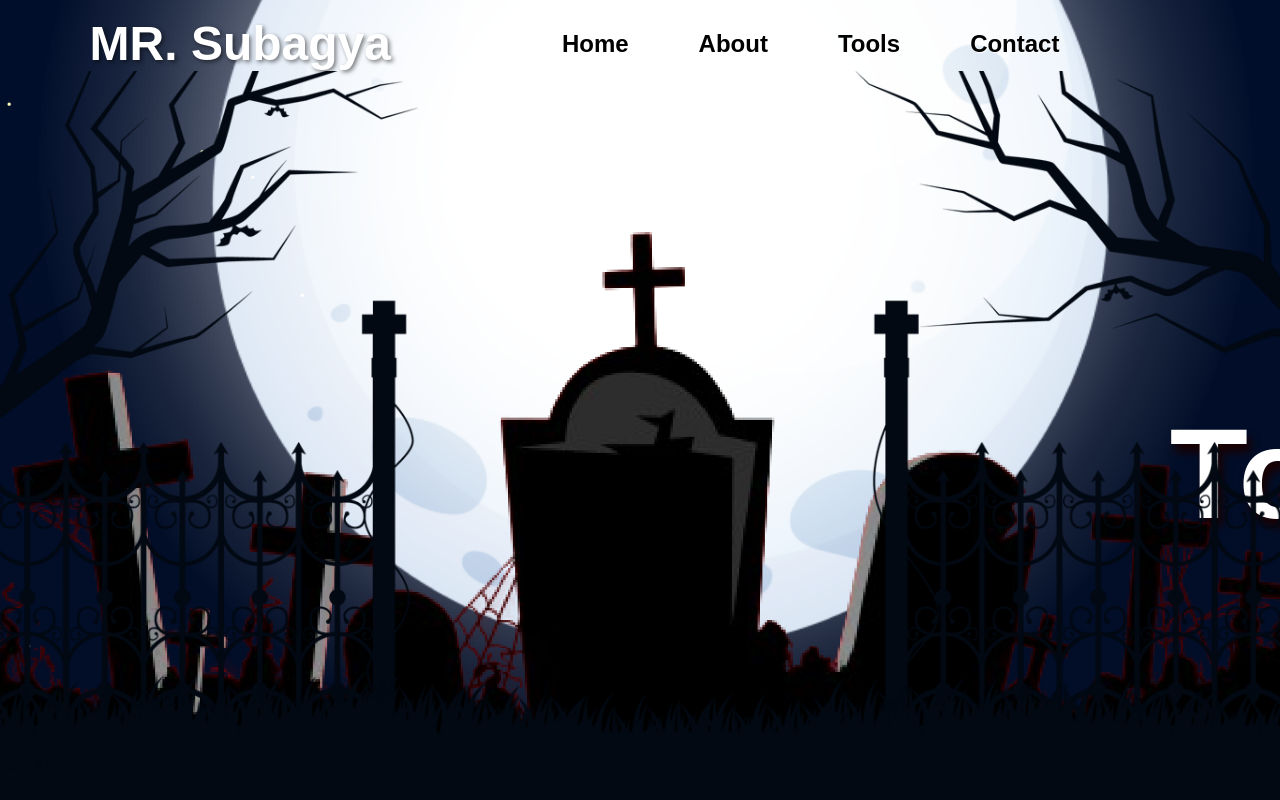
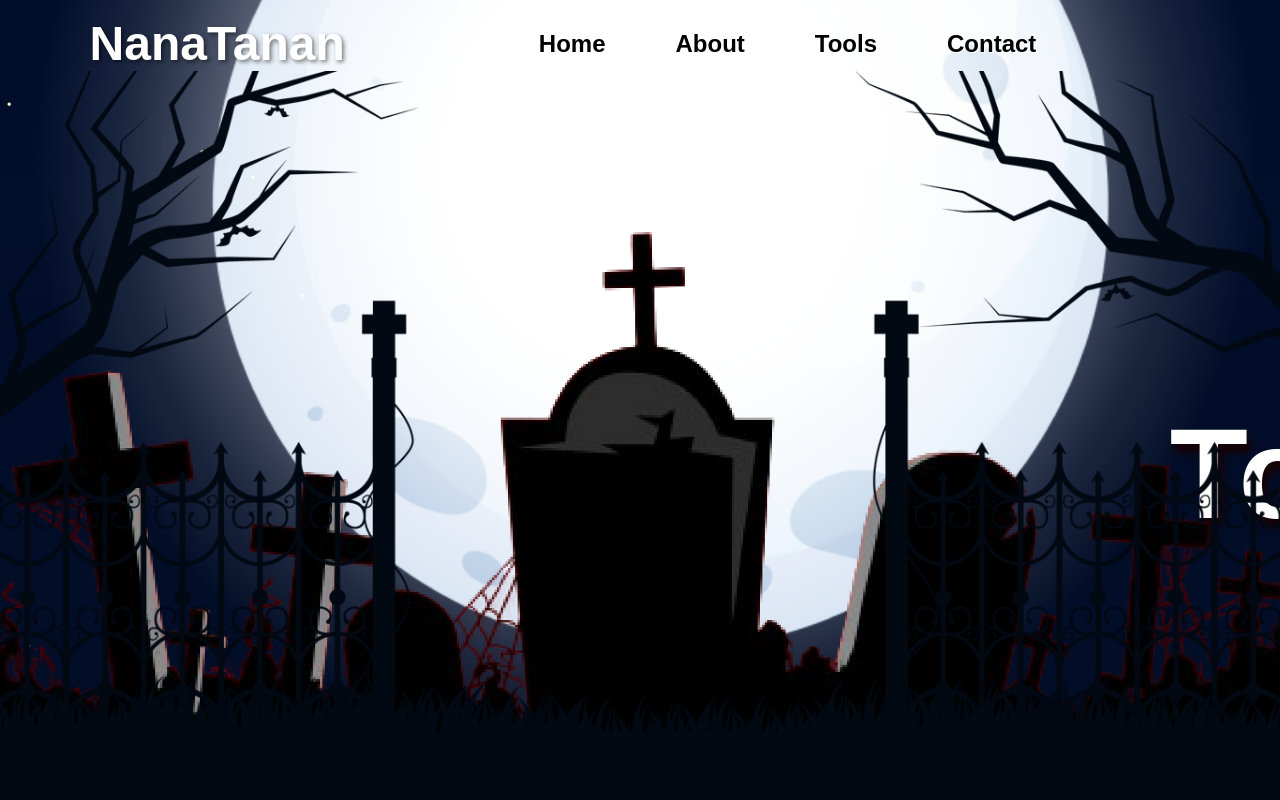
Before and after one commit to mrsubagya/nanatanan-toram-online-tools, a plain HTML site: page index.html in a window 1280 px wide. Shown: the top 800 px of the page. Drawn offline with nearby package versions, Linux system fonts and the light colour scheme; a web font is replaced by a local one.

Commit message:
Update Logo

```diff
--- a/index.html
+++ b/index.html
@@ -22,7 +22,7 @@
 <body>
     <!-- Header start-->
     <header id="header">
-        <a href="#" class="logo">MR. Subagya</a>
+        <a href="#" class="logo">NanaTanan</a>
         <nav class="navigation">
             <li><a href="#">Home</a></li>
             <li><a href="#about">About</a></li>
```
Also changed, not shown: tools.html (+1 -1 lines).
